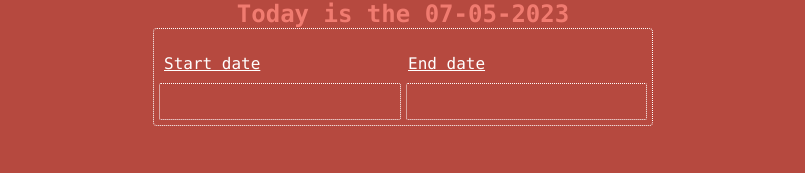
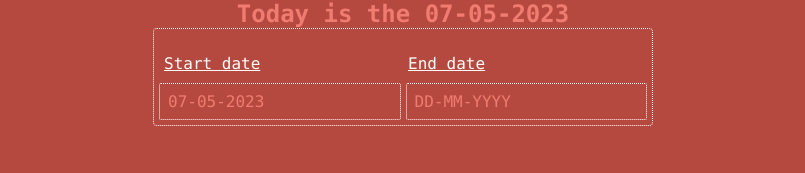
Before and after one commit to lovephimu/react-count-down, a React app: page / in a window 1280 px wide. Shown: the part 146-319 px from the top of the page, without its empty margins (237-1042 px from the left). Built offline with nearby package versions, Linux system fonts and the light colour scheme.

Commit message:
add placeholders

```diff
--- a/src/Countdown.js
+++ b/src/Countdown.js
@@ -22,8 +22,12 @@ export default function Countdown() {
         <label htmlFor="endDate" className={styles.placeHolderBox}>
           End date
         </label>
-        <input id="startDate" value="" />
-        <input id="endDate" value="" />
+        <input
+          id="startDate"
+          placeholder={`${currentDay}-${currentMonth}-${currentYear}`}
+          value=""
+        />
+        <input id="endDate" placeholder="DD-MM-YYYY" value="" />
       </div>
       <div className={styles.countDown}>00:00:00:00</div>
       <button className={styles.extraButton}>START</button>
--- a/src/index.module.scss
+++ b/src/index.module.scss
@@ -90,13 +90,17 @@ input {
   background: none;
   border: 1px dotted $borderColor;
   border-radius: 2px;
-  color: #cecece;
+  color: $fontColorHighLight;
   font-size: 1em;
   padding: 0.5em;
   flex-grow: 1;
   box-sizing: border-box;
   outline: none; /* remove the default focus outline or maybe not*/
   flex-wrap: wrap;
+}
+
+input::placeholder {
+  color: $fontColorGeneral;
 }
 
 .structureBox input:first-of-type {
```
